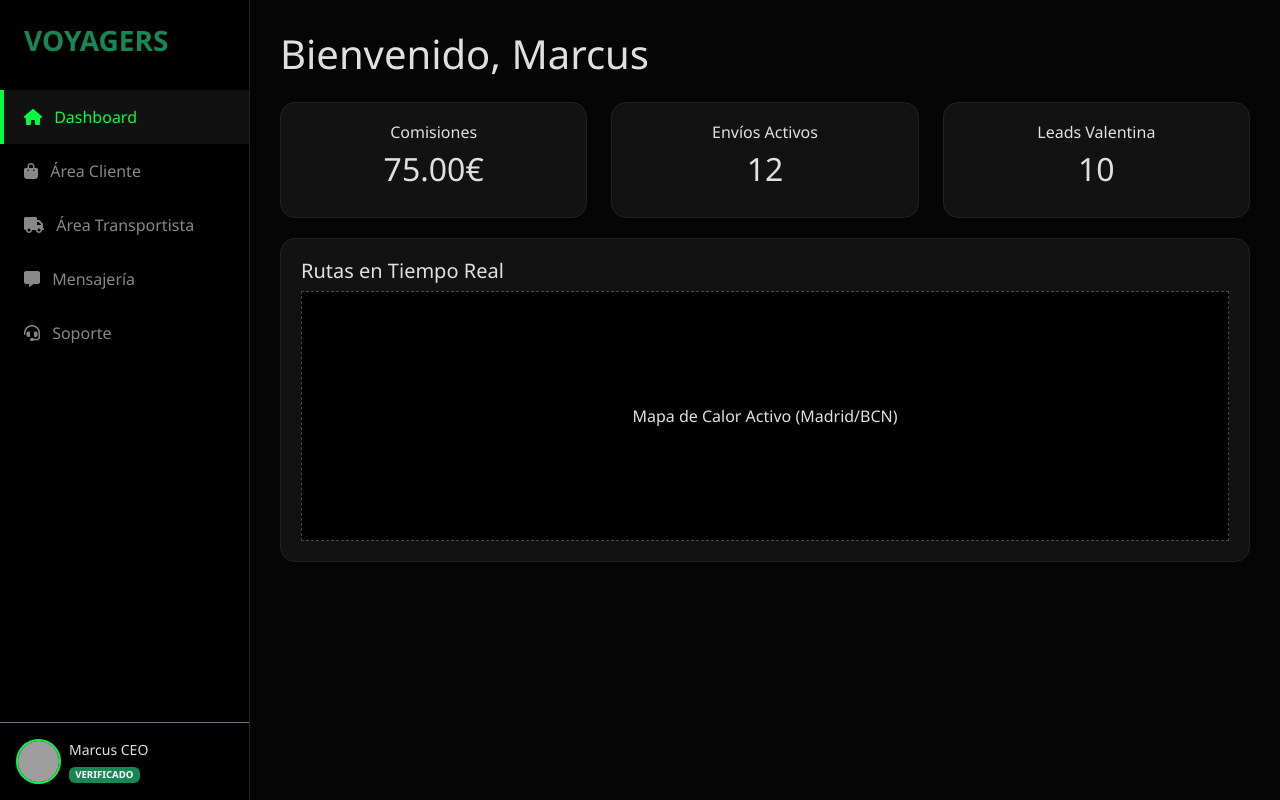
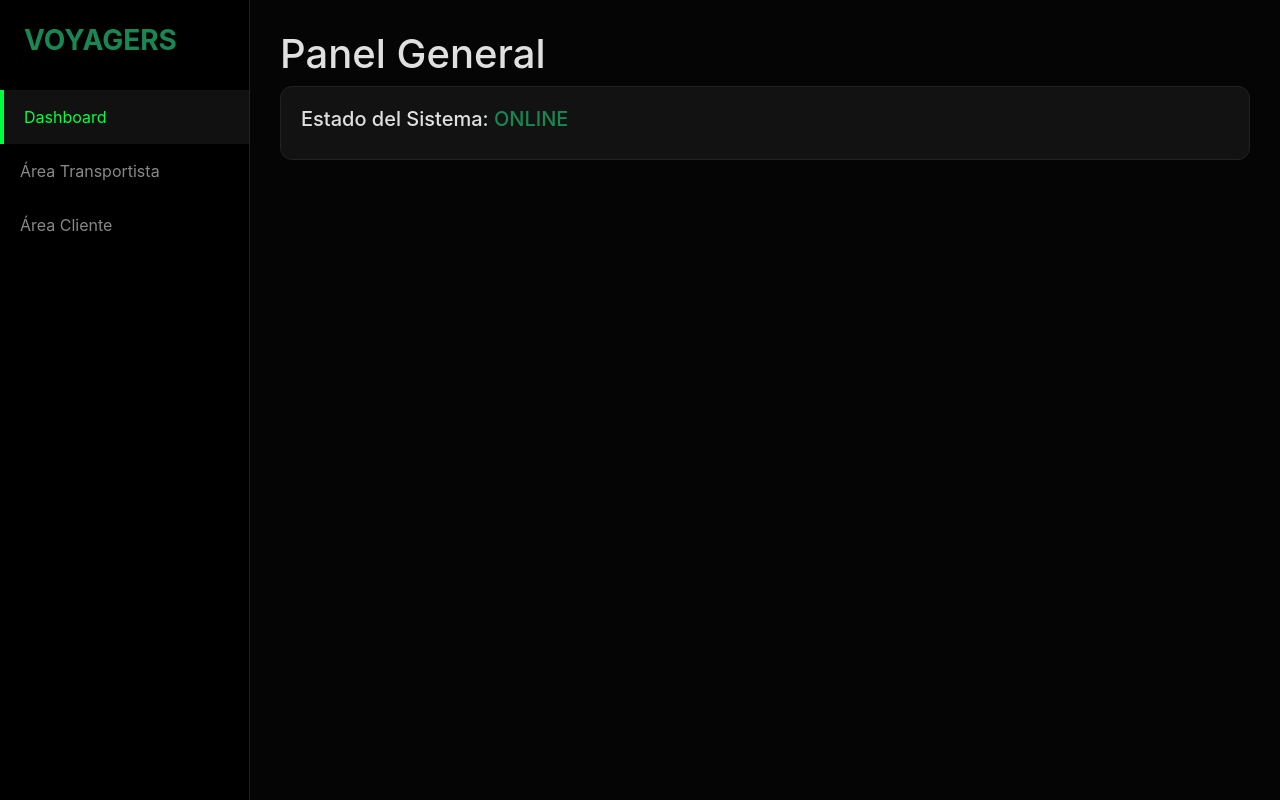
Before and after one commit to xexeu84/voyagers, a Python web app: template templates/dashboard.html in a window 1280 px wide. Run offline with Jinja, Linux system fonts and the light colour scheme; the template is opened without the code that fills it, so the values that code supplies are empty; grey boxes are pictures that could not be loaded.

Commit message:
FIX_VINCULO: Corrigiendo importaciones y activando Dashboard funcional V2.

```diff
--- a/templates/dashboard.html
+++ b/templates/dashboard.html
@@ -2,80 +2,63 @@
 <html lang="es">
 <head>
     <meta charset="UTF-8"><meta name="viewport" content="width=device-width, initial-scale=1.0">
-    <title>Voyagers 2026 | Super-App</title>
+    <title>Voyagers 2026 | Operaciones Activas</title>
     <link rel="stylesheet" href="https://cdn.jsdelivr.net/npm/bootstrap@5.3.0/dist/css/bootstrap.min.css">
     <link rel="stylesheet" href="https://cdnjs.cloudflare.com/ajax/libs/font-awesome/6.4.0/css/all.min.css">
     <style>
         :root { --accent: #00ff41; --bg: #050505; --card: #121212; }
-        body { background: var(--bg); color: #e0e0e0; font-family: 'Segoe UI', sans-serif; }
-        .sidebar { background: #000; height: 100vh; position: fixed; width: 250px; border-right: 1px solid #222; z-index: 100;}
+        body { background: var(--bg); color: #e0e0e0; font-family: 'Inter', sans-serif; }
+        .sidebar { background: #000; height: 100vh; position: fixed; width: 250px; border-right: 1px solid #222; }
         .main-content { margin-left: 250px; padding: 30px; }
-        .nav-link { color: #888; padding: 15px 20px; cursor: pointer; border-left: 4px solid transparent; }
-        .nav-link:hover, .nav-link.active { color: var(--accent); background: #111; border-left-color: var(--accent); }
-        .app-card { background: var(--card); border: 1px solid #222; border-radius: 15px; padding: 20px; margin-bottom: 20px; }
-        .tab-pane { display: none; } .tab-pane.active { display: block; }
-        .btn-voyager { background: var(--accent); color: #000; font-weight: bold; border: none; border-radius: 8px; padding: 10px 20px; }
-        .profile-img { width: 45px; height: 45px; border-radius: 50%; border: 2px solid var(--accent); }
+        .nav-link { color: #888; padding: 15px 20px; cursor: pointer; text-decoration: none; display: block; }
+        .nav-link:hover, .nav-link.active { color: var(--accent); background: #111; border-left: 4px solid var(--accent); }
+        .app-card { background: var(--card); border: 1px solid #222; border-radius: 12px; padding: 20px; margin-bottom: 20px; }
+        .section { display: none; } .section.active { display: block; }
     </style>
 </head>
 <body>
-
-<div class="sidebar d-flex flex-column">
-    <div class="p-4"><h3 class="fw-bold text-success">VOYAGERS</h3></div>
-    <div onclick="openTab('dash')" class="nav-link active"><i class="fas fa-home me-2"></i> Dashboard</div>
-    <div onclick="openTab('cliente')" class="nav-link"><i class="fas fa-shopping-bag me-2"></i> Área Cliente</div>
-    <div onclick="openTab('driver')" class="nav-link"><i class="fas fa-truck me-2"></i> Área Transportista</div>
-    <div onclick="openTab('chat')" class="nav-link"><i class="fas fa-comment-alt me-2"></i> Mensajería</div>
-    <div onclick="openTab('support')" class="nav-link"><i class="fas fa-headset me-2"></i> Soporte</div>
-    <div class="mt-auto p-3 border-top border-secondary d-flex align-items-center">
-        <img src="https://ui-avatars.com/api/?name=Marcus&background=00ff41&color=000" class="profile-img me-2">
-        <div><small class="d-block">Marcus CEO</small><span class="badge bg-success" style="font-size:0.6em">VERIFICADO</span></div>
+    <div class="sidebar">
+        <div class="p-4"><h3 class="text-success fw-bold">VOYAGERS</h3></div>
+        <nav>
+            <div onclick="show('dash')" class="nav-link active">Dashboard</div>
+            <div onclick="show('driver')" class="nav-link">Área Transportista</div>
+            <div onclick="show('cliente')" class="nav-link">Área Cliente</div>
+        </nav>
     </div>
+    <div class="main-content">
+        <div id="dash" class="section active">
+            <h1>Panel General</h1>
+            <div class="app-card"><h5>Estado del Sistema: <span class="text-success">ONLINE</span></h5></div>
         </div>
-
-<div class="main-content">
-    <div id="dash" class="tab-pane active">
-        <h1>Bienvenido, Marcus</h1>
-        <div class="row mt-4">
-            <div class="col-md-4"><div class="app-card text-center"><h6>Comisiones</h6><h2>75.00€</h2></div></div>
-            <div class="col-md-4"><div class="app-card text-center"><h6>Envíos Activos</h6><h2>12</h2></div></div>
-            <div class="col-md-4"><div class="app-card text-center"><h6>Leads Valentina</h6><h2>10</h2></div></div>
-        </div>
-        <div class="app-card">
-            <h5>Rutas en Tiempo Real</h5>
-            <div style="height:250px; background:#000; border: 1px dashed #444;" class="d-flex align-items-center justify-content-center">Mapa de Calor Activo (Madrid/BCN)</div>
-        </div>
-    </div>
-
-    <div id="cliente" class="tab-pane">
-        <h3>📦 Mis Envíos</h3>
-        <div class="app-card">
-            <h5>Publicar nuevo paquete</h5>
-            <div class="row g-3">
-                <div class="col-md-6"><input type="text" class="form-control bg-dark text-white border-secondary" placeholder="¿Qué quieres enviar?"></div>
-                <div class="col-md-3"><input type="text" class="form-control bg-dark text-white border-secondary" placeholder="Destino"></div>
-                <div class="col-md-3"><button class="btn-voyager w-100">PUBLICAR</button></div>
+        <div id="driver" class="section">
+            <h3>🚚 Cargas Disponibles</h3>
+            <div id="active-route" class="app-card">
+                <div class="d-flex justify-content-between">
+                    <div><strong>Madrid -> BCN</strong><br><small>5kg | 25€</small></div>
+                    <button class="btn btn-success btn-sm" onclick="vincular()">ACEPTAR CARGA</button>
                 </div>
             </div>
         </div>
-
-    <div id="driver" class="tab-pane">
-        <h3>🚚 Panel de Transportista</h3>
-        <div class="app-card">
-            <div class="d-flex justify-content-between align-items-center">
-                <div><strong>Ruta: Madrid -> Barcelona</strong><br><small class="text-muted">Espacio: 5kg | Pago: 25.00€</small></div>
-                <button class="btn btn-outline-success">ACEPTAR CARGA</button>
+        <div id="cliente" class="section"><h3>📦 Mis Envíos</h3><div class="app-card">No hay envíos activos.</div></div>
     </div>
-        </div>
-    </div>
-</div>
-
     <script>
-    function openTab(id) {
-        document.querySelectorAll('.tab-pane').forEach(t => t.classList.remove('active'));
-        document.querySelectorAll('.nav-link').forEach(n => n.classList.remove('active'));
+        function show(id) {
+            document.querySelectorAll('.section').forEach(s => s.classList.remove('active'));
+            document.querySelectorAll('.nav-link').forEach(l => l.classList.remove('active'));
             document.getElementById(id).classList.add('active');
             event.currentTarget.classList.add('active');
+        }
+        function vincular() {
+            const token = "VOY-" + Math.random().toString(36).substr(2, 6).toUpperCase();
+            document.getElementById('active-route').innerHTML = `
+                <div class="text-center py-4">
+                    <h4 class="text-success">¡OPERACIÓN VINCULADA!</h4>
+                    <p class="small">Seguro de 500€ activado por Lukas.</p>
+                    <img src="https://api.qrserver.com/v1/create-qr-code/?size=120x120&data=${token}" class="my-3">
+                    <div class="bg-dark p-2 text-success fw-bold border border-success">${token}</div>
+                    <button class="btn btn-link btn-sm mt-3 text-white" onclick="location.reload()">Reset</button>
+                </div>
+            `;
         }
     </script>
 </body>
```
Also changed, not shown: core/vinculo_test.py (+10 -11 lines). Lines whose indentation alone changed are shown as unchanged.
